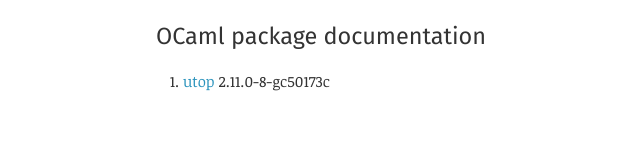
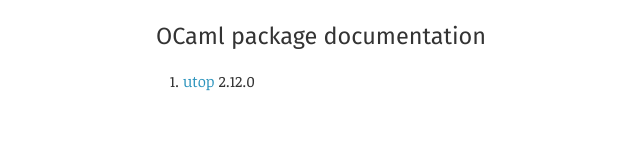
Before and after one commit to ocaml-community/utop, a plain HTML site: page index.html in a window 1280 px wide. Shown: the full height of the page, 131-771 px from the left. Drawn offline with Linux system fonts and the light colour scheme.

Commit message:
Update utop doc to 2.12.0.

```diff
--- a/index.html
+++ b/index.html
@@ -11,7 +11,7 @@
       <div class="by-name">
       <h2>OCaml package documentation</h2>
       <ol>
-      <li><a href="utop/index.html">utop</a> <span class="version">2.11.0-8-gc50173c</span></li>
+      <li><a href="utop/index.html">utop</a> <span class="version">2.12.0</span></li>
       </ol>
       </div>
     </main>
```
